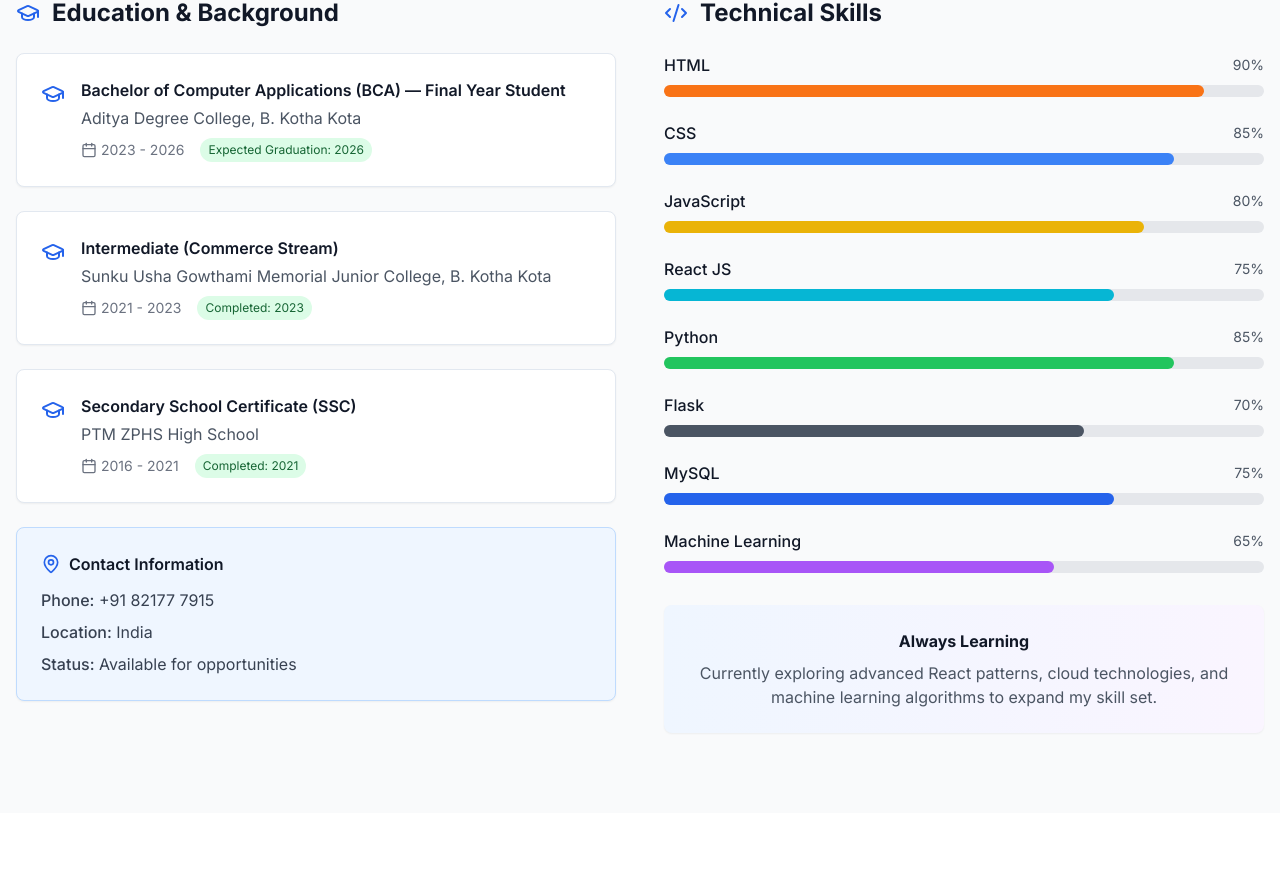
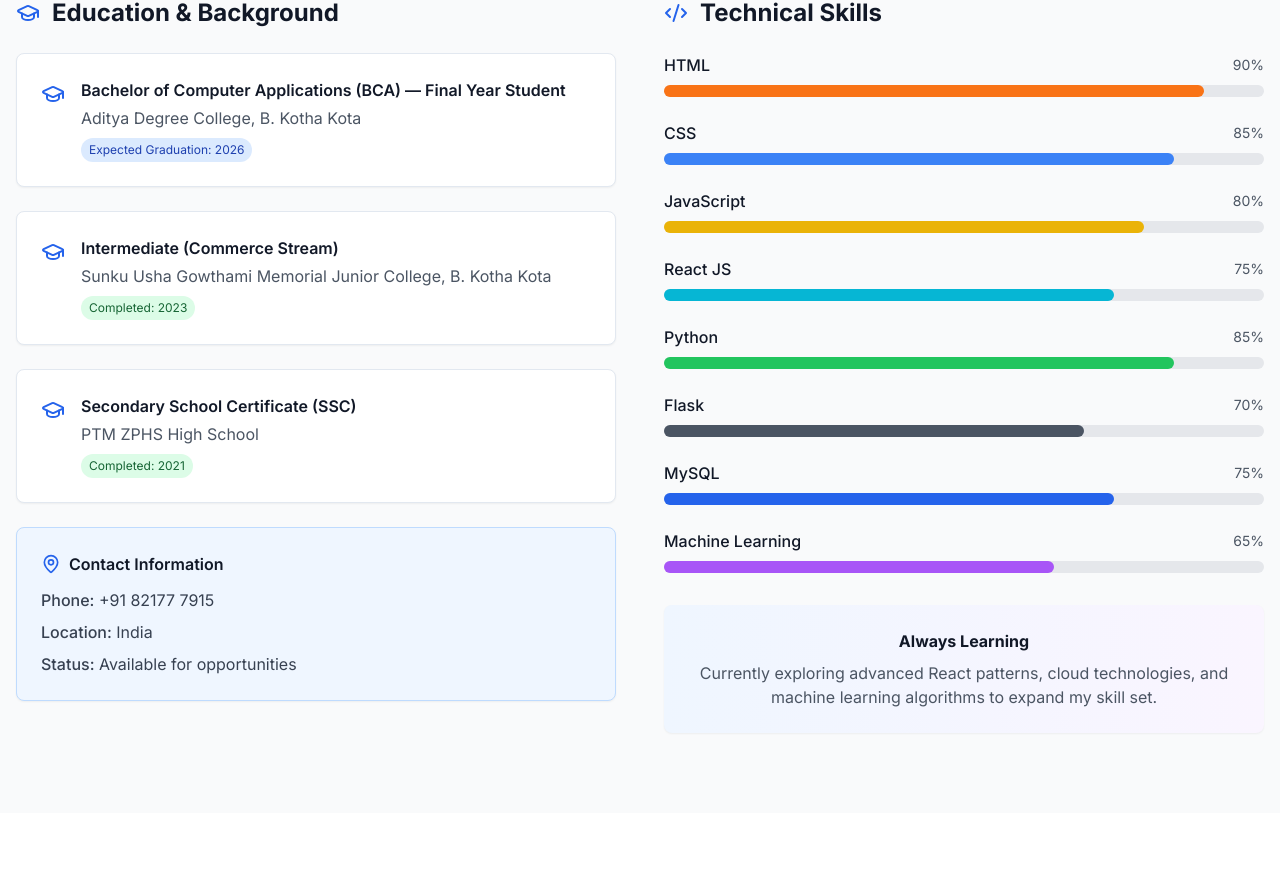
Before and after one commit to Gaddamadithya/Adithya-portfolio, a React (Vite) app: page / in a window 1280 px wide. Shown: the part 1179-2075 px from the top of the page. Built offline with nearby package versions, Linux system fonts and the light colour scheme.

Commit message:
Remove education years
Only show completed years in education details.

```diff
--- a/src/components/About.tsx
+++ b/src/components/About.tsx
@@ -1,4 +1,3 @@
-
 import React from 'react';
 import { GraduationCap, MapPin, Calendar, Code2, Download } from 'lucide-react';
 import { Card, CardContent } from '@/components/ui/card';
@@ -9,21 +8,18 @@ const About = () => {
     {
       degree: "Bachelor of Computer Applications (BCA) — Final Year Student",
       institution: "Aditya Degree College, B. Kotha Kota",
-      period: "2023 - 2026",
       status: "Expected Graduation: 2026",
       icon: <GraduationCap className="w-6 h-6" />
     },
     {
       degree: "Intermediate (Commerce Stream)",
       institution: "Sunku Usha Gowthami Memorial Junior College, B. Kotha Kota",
-      period: "2021 - 2023",
       status: "Completed: 2023",
       icon: <GraduationCap className="w-6 h-6" />
     },
     {
       degree: "Secondary School Certificate (SSC)",
       institution: "PTM ZPHS High School",
-      period: "2016 - 2021",
       status: "Completed: 2021",
       icon: <GraduationCap className="w-6 h-6" />
     }
@@ -86,12 +82,8 @@ const About = () => {
                         <h4 className="font-semibold text-gray-900 mb-1">{edu.degree}</h4>
                         <p className="text-gray-600 mb-2">{edu.institution}</p>
                         <div className="flex items-center space-x-4 text-sm text-gray-500">
-                          <span className="flex items-center">
-                            <Calendar className="w-4 h-4 mr-1" />
-                            {edu.period}
-                          </span>
                           <span className={`px-2 py-1 rounded-full text-xs ${
-                            edu.status === 'Final Year Student'
+                            edu.status.includes('Expected')
                               ? 'bg-blue-100 text-blue-800'
                               : 'bg-green-100 text-green-800'
                           }`}>
```
